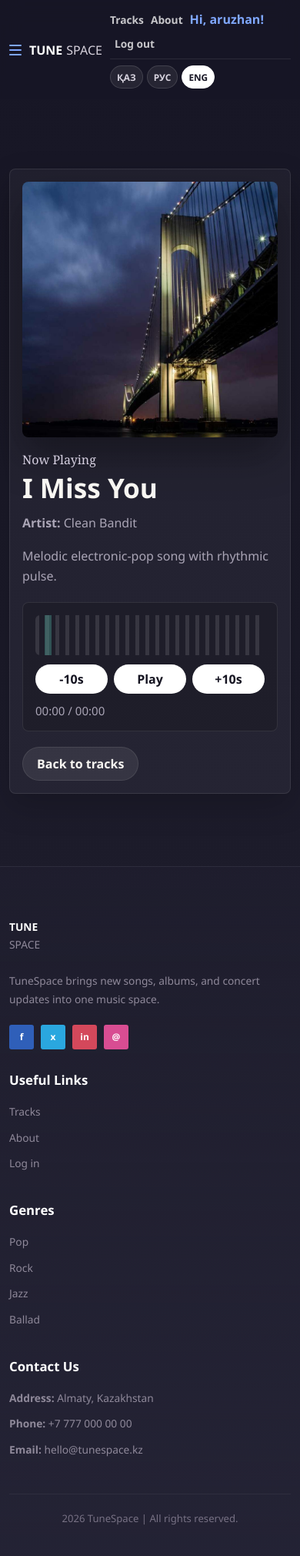
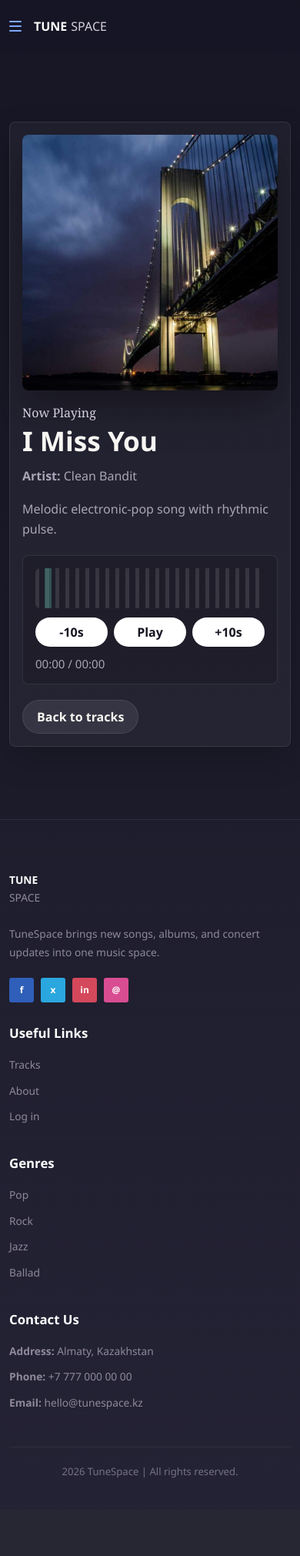
Before and after one commit to nabiyevaa205-svg/Tune-Space, a Django app: page /books/8/ in a window 390 px wide. Shown: the whole page at 77% size. After the commit the page ends 1919 px from the top, so only its background shows below. Run offline with Django 5.2, Linux system fonts and the light colour scheme; a user stored in the database is signed in; data comes from the database, SQL or seed files in the repository.

Commit message:
Add responsive navigation menu

```diff
--- a/static/css/style.css
+++ b/static/css/style.css
@@ -1295,6 +1295,7 @@ body {
     justify-content: flex-start;
     gap: 14px;
     min-height: 68px;
+    position: relative;
 }
 
 .menu-mark {
@@ -1304,6 +1305,10 @@ body {
     flex-direction: column;
     justify-content: center;
     gap: 4px;
+    border: 0;
+    background: transparent;
+    cursor: pointer;
+    padding: 0;
     text-decoration: none;
 }
 
@@ -1312,6 +1317,19 @@ body {
     height: 2px;
     background: var(--brand);
     border-radius: 99px;
+    transition: transform 0.18s ease, opacity 0.18s ease;
+}
+
+.menu-open .menu-mark span:nth-child(1) {
+    transform: translateY(6px) rotate(45deg);
+}
+
+.menu-open .menu-mark span:nth-child(2) {
+    opacity: 0;
+}
+
+.menu-open .menu-mark span:nth-child(3) {
+    transform: translateY(-6px) rotate(-45deg);
 }
 
 .brand {
@@ -1339,12 +1357,70 @@ body {
 .main-nav {
     margin-left: auto;
     gap: 14px;
+    opacity: 1;
+    pointer-events: auto;
+}
+
+.menu-panel {
+    position: absolute;
+    top: calc(100% + 6px);
+    left: 0;
+    z-index: 30;
+    width: 240px;
+    display: grid;
+    gap: 4px;
+    border: 1px solid rgba(255, 255, 255, 0.12);
+    border-radius: 8px;
+    background: rgba(23, 22, 37, 0.97);
+    box-shadow: 0 18px 44px rgba(0, 0, 0, 0.42);
+    padding: 10px;
+    opacity: 0;
+    pointer-events: none;
+    transform: translateY(-8px);
+    transition: opacity 0.18s ease, transform 0.18s ease;
+}
+
+.menu-open .menu-panel {
+    opacity: 1;
+    pointer-events: auto;
+    transform: translateY(0);
 }
 
 .main-nav a,
+.menu-panel a,
 .logout-btn {
     color: rgba(255, 255, 255, 0.76);
     font-size: 0.86rem;
+}
+
+.main-nav a,
+.menu-panel a,
+.logout-btn,
+.user-name {
+    display: flex;
+    align-items: center;
+}
+
+.menu-panel a,
+.menu-panel .logout-btn,
+.menu-panel .user-name {
+    width: 100%;
+    justify-content: flex-start;
+    min-height: 36px;
+    border-radius: 6px;
+    padding: 8px 10px;
+    text-align: left;
+    text-decoration: none;
+}
+
+.main-nav a:hover,
+.menu-panel a:hover,
+.logout-btn:hover {
+    background: rgba(255, 255, 255, 0.08);
+}
+
+.logout-form {
+    width: auto;
 }
 
 .nav-pill {
@@ -1368,6 +1444,10 @@ body {
     background: #ffffff;
     border-color: #ffffff;
     color: #171625;
+}
+
+.nav-backdrop {
+    display: none;
 }
 
 .content {
@@ -2164,6 +2244,89 @@ body {
         backdrop-filter: blur(14px);
     }
 
+    .nav-wrap {
+        position: relative;
+    }
+
+    .menu-panel {
+        display: none;
+    }
+
+    .main-nav {
+        position: absolute;
+        top: calc(100% + 10px);
+        left: 0;
+        right: 0;
+        width: auto;
+        display: grid;
+        gap: 4px;
+        max-height: min(72vh, 520px);
+        overflow-y: auto;
+        margin-left: 0;
+        border: 1px solid rgba(255, 255, 255, 0.12);
+        border-radius: 8px;
+        background: rgba(23, 22, 37, 0.97);
+        box-shadow: 0 24px 70px rgba(0, 0, 0, 0.45);
+        padding: 10px;
+        opacity: 0;
+        pointer-events: none;
+        transform: translateY(-8px);
+        transition: opacity 0.18s ease, transform 0.18s ease;
+    }
+
+    .menu-open .main-nav {
+        opacity: 1;
+        pointer-events: auto;
+        transform: translateY(0);
+    }
+
+    .main-nav a,
+    .logout-btn,
+    .user-name {
+        width: 100%;
+        display: flex;
+        align-items: center;
+        justify-content: flex-start;
+        min-height: 42px;
+        border-radius: 6px;
+        padding: 10px 12px;
+        text-align: left;
+    }
+
+    .main-nav a:hover,
+    .logout-btn:hover {
+        background: rgba(255, 255, 255, 0.08);
+    }
+
+    .logout-form {
+        width: 100%;
+    }
+
+    .lang-switcher {
+        width: 100%;
+        justify-content: flex-start;
+        border-left: 0;
+        border-top: 1px solid rgba(255, 255, 255, 0.1);
+        margin-top: 8px;
+        padding: 12px 0 0;
+    }
+
+    .nav-backdrop {
+        position: fixed;
+        inset: 0;
+        z-index: 10;
+        display: block;
+        background: rgba(0, 0, 0, 0.18);
+        opacity: 0;
+        pointer-events: none;
+        transition: opacity 0.18s ease;
+    }
+
+    .menu-open .nav-backdrop {
+        opacity: 1;
+        pointer-events: auto;
+    }
+
     .hero {
         width: auto;
         margin-left: 0;
@@ -2189,9 +2352,6 @@ body {
         grid-template-columns: 1fr 1fr;
     }
 
-    .main-nav {
-        gap: 9px;
-    }
 }
 
 @media (max-width: 720px) {
--- a/static/js/main.js
+++ b/static/js/main.js
@@ -125,4 +125,34 @@ document.addEventListener("DOMContentLoaded", () => {
     }
   });
 
+  const menuToggle = document.querySelector("[data-menu-toggle]");
+  const menuClose = document.querySelector("[data-menu-close]");
+  const mainNav = document.getElementById("main-navigation");
+  const desktopMenu = document.getElementById("desktop-menu");
+
+  if (menuToggle && mainNav) {
+    const setMenuOpen = (isOpen) => {
+      document.body.classList.toggle("menu-open", isOpen);
+      menuToggle.setAttribute("aria-expanded", isOpen ? "true" : "false");
+    };
+
+    menuToggle.addEventListener("click", () => {
+      setMenuOpen(!document.body.classList.contains("menu-open"));
+    });
+
+    menuClose?.addEventListener("click", () => setMenuOpen(false));
+
+    mainNav.querySelectorAll("a").forEach((link) => {
+      link.addEventListener("click", () => setMenuOpen(false));
+    });
+
+    desktopMenu?.querySelectorAll("a").forEach((link) => {
+      link.addEventListener("click", () => setMenuOpen(false));
+    });
+
+    document.addEventListener("keydown", (event) => {
+      if (event.key === "Escape") setMenuOpen(false);
+    });
+  }
+
 });
--- a/templates/base.html
+++ b/templates/base.html
@@ -5,7 +5,7 @@
     <meta charset="UTF-8">
     <meta name="viewport" content="width=device-width, initial-scale=1.0">
     <title>{% block title %}TuneSpace{% endblock %}</title>
-    <link rel="stylesheet" href="{% static 'css/style.css' %}?v=about-cover-11">
+    <link rel="stylesheet" href="{% static 'css/style.css' %}?v=menu-panel-16">
     {% block extra_css %}{% endblock %}
 </head>
 <body>
@@ -14,9 +14,23 @@
     {% block header %}
     <header class="site-header">
         <div class="container nav-wrap">
-            <a class="menu-mark" href="{% url 'home' %}" aria-label="{{ ui.tracks }}"><span></span><span></span><span></span></a>
+            <button class="menu-mark" type="button" aria-label="Menu" aria-controls="desktop-menu main-navigation" aria-expanded="false" data-menu-toggle><span></span><span></span><span></span></button>
             <a class="brand" href="{% url 'home' %}"><strong>TUNE</strong><span>SPACE</span></a>
-            <nav class="main-nav" aria-label="Main navigation">
+            <nav class="menu-panel" id="desktop-menu" aria-label="Menu">
+                <a href="{% url 'home' %}">{{ ui.tracks }}</a>
+                <a href="{% url 'about' %}">{{ ui.about }}</a>
+                {% if user.is_authenticated %}
+                    <span class="user-name">{{ ui.hi }}, {{ user.username }}!</span>
+                    <form action="{% url 'logout' %}" method="post" class="logout-form">
+                        {% csrf_token %}
+                        <button type="submit" class="logout-btn">{{ ui.logout }}</button>
+                    </form>
+                {% else %}
+                    <a href="{% url 'login' %}">{{ ui.login }}</a>
+                    <a href="{% url 'register' %}">{{ ui.signup }}</a>
+                {% endif %}
+            </nav>
+            <nav class="main-nav" id="main-navigation" aria-label="Main navigation">
                 <a href="{% url 'home' %}">{{ ui.tracks }}</a>
                 <a href="{% url 'about' %}">{{ ui.about }}</a>
 
@@ -41,6 +55,7 @@
             </nav>
         </div>
     </header>
+    <div class="nav-backdrop" data-menu-close></div>
     {% endblock %}
 
     <main class="container content">
@@ -84,6 +99,6 @@
     </footer>
     {% endblock %}
 
-    <script src="{% static 'js/main.js' %}?v=itunes-artwork-1"></script>
+    <script src="{% static 'js/main.js' %}?v=menu-panel-3"></script>
 </body>
 </html>
```
